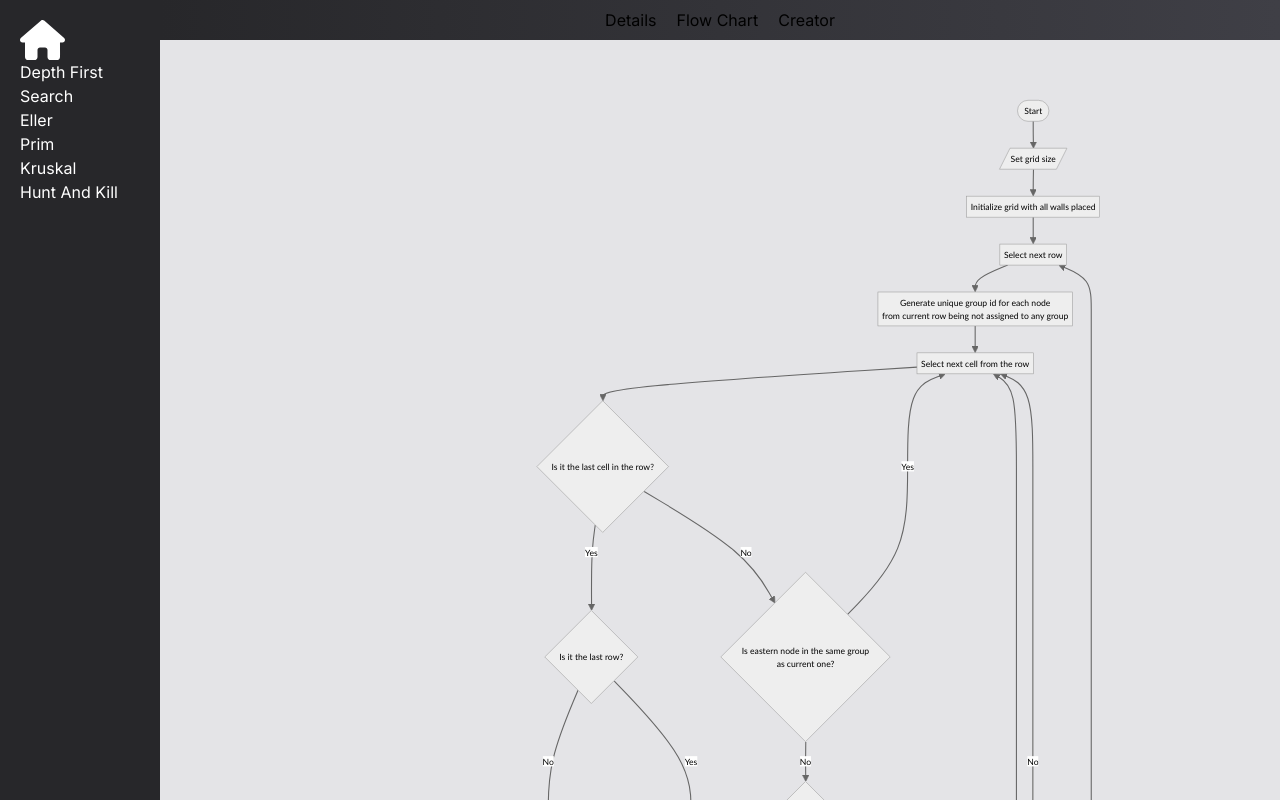
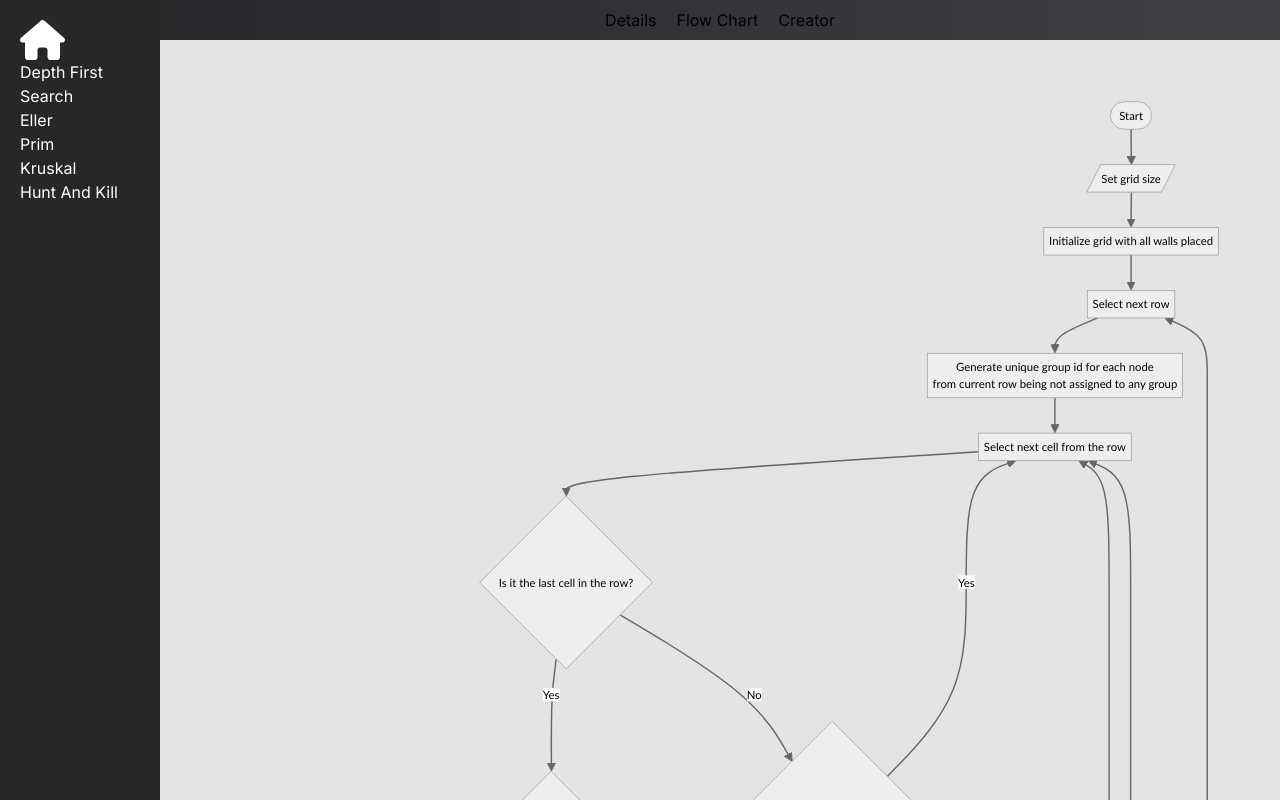
Before and after one commit to NoxSensei/Maze-Algorithms, a Next.js app: page /algorithms/eller/flow-chart in a window 1280 px wide. Built offline with nearby package versions, Linux system fonts and the light colour scheme.

Commit message:
style: update mermaid diagram styles, justify content center

```diff
--- a/src/_common/components/mermaid-diagram.tsx
+++ b/src/_common/components/mermaid-diagram.tsx
@@ -15,12 +15,17 @@ export default function MermaidDiagram({chart}: MermaidDiagramProps) {
             return;
         }
 
-        mermaid.initialize({startOnLoad: true, theme: 'neutral', logLevel: 'error'});
+        mermaid.initialize({
+            startOnLoad: true,
+            theme: 'neutral',
+            logLevel: 'error',
+        });
+
         const chartId = `chart-${uuid.v4()}`;
         mermaid.render(chartId, chart).then(result => {
             chartRef.current!.innerHTML = result.svg;
         })
     }, [chart]);
 
-    return <div ref={chartRef}/>
+    return <div ref={chartRef} style={{display: "flex", justifyContent: "center"}}/>
 }
--- a/src/app/algorithms/depth-first-search/flow-chart/page.tsx
+++ b/src/app/algorithms/depth-first-search/flow-chart/page.tsx
@@ -25,9 +25,5 @@ const diagram = `flowchart TD
 `;
 
 export default function DepthFirstSearchAlgorithmFlowChartPage() {
-    return <div className="flex justify-center">
-        <div className="w-full max-w-screen-md">
-            <MermaidDiagram chart={diagram}/>
-        </div>
-    </div>
+    return <MermaidDiagram chart={diagram}/>;
 }
--- a/src/app/algorithms/eller/flow-chart/page.tsx
+++ b/src/app/algorithms/eller/flow-chart/page.tsx
@@ -13,16 +13,16 @@ const diagram = `flowchart TD
     SELECT_NEXT_CELL_FROM_ROW --> IS_LAST_CELL
 
     IS_LAST_CELL{Is it the last cell in the row?}
-    IS_LAST_CELL -- Yes --> IS_LAST_ROW
+    IS_LAST_CELL -- Yes --> IS_LAST_ROW_2
     IS_LAST_CELL -- No --> IS_EASTERN_NODE_IN_SAME_GROUP
 
     IS_EASTERN_NODE_IN_SAME_GROUP{Is eastern node in the same group \n as current one?}
     IS_EASTERN_NODE_IN_SAME_GROUP -- Yes --> SELECT_NEXT_CELL_FROM_ROW
-    IS_EASTERN_NODE_IN_SAME_GROUP -- No --> IS_LAST_ROW1
+    IS_EASTERN_NODE_IN_SAME_GROUP -- No --> IS_LAST_ROW_1
 
-    IS_LAST_ROW1{Is it the last row?}
-    IS_LAST_ROW1 -- Yes --> REMOVE_EASTERN_WALL
-    IS_LAST_ROW1 -- No --> SELECT_RANDOMLY
+    IS_LAST_ROW_1{Is it the last row?}
+    IS_LAST_ROW_1 -- Yes --> REMOVE_EASTERN_WALL
+    IS_LAST_ROW_1 -- No --> SELECT_RANDOMLY
 
     SELECT_RANDOMLY[Select randomly whether event happens with a 50% chance]
     SELECT_RANDOMLY --> IS_RANDOM_CHANCE_MET
@@ -34,9 +34,9 @@ const diagram = `flowchart TD
     REMOVE_EASTERN_WALL --> ASSIGN_EASTERN_NODE[Assign eastern node to the current node's group]
     ASSIGN_EASTERN_NODE --> SELECT_NEXT_CELL_FROM_ROW
 
-    IS_LAST_ROW{Is it the last row?}
-    IS_LAST_ROW -- No --> LIST_ALL_GROUPS[List all defined groups]
-    IS_LAST_ROW -- Yes --> END([End])
+    IS_LAST_ROW_2{Is it the last row?}
+    IS_LAST_ROW_2 -- No --> LIST_ALL_GROUPS[List all defined groups]
+    IS_LAST_ROW_2 -- Yes --> END([End])
 
     LIST_ALL_GROUPS --> SELECT_NEXT_GROUP[Select next unprocessed group]
     SELECT_NEXT_GROUP --> SELECT_COUNT_OF_SOUTHERN_PASSAGES[Select randomly number of southern passages \n min: 1 \n max: count of the current group's nodes located in the most recent row]
@@ -52,9 +52,5 @@ const diagram = `flowchart TD
 `;
 
 export default function EllerAlgorithmFlowChartPage() {
-    return <div className="flex justify-center">
-        <div className="w-full max-w-screen-md">
-            <MermaidDiagram chart={diagram}/>
-        </div>
-    </div>
+    return <MermaidDiagram chart={diagram}/>;
 }
```
